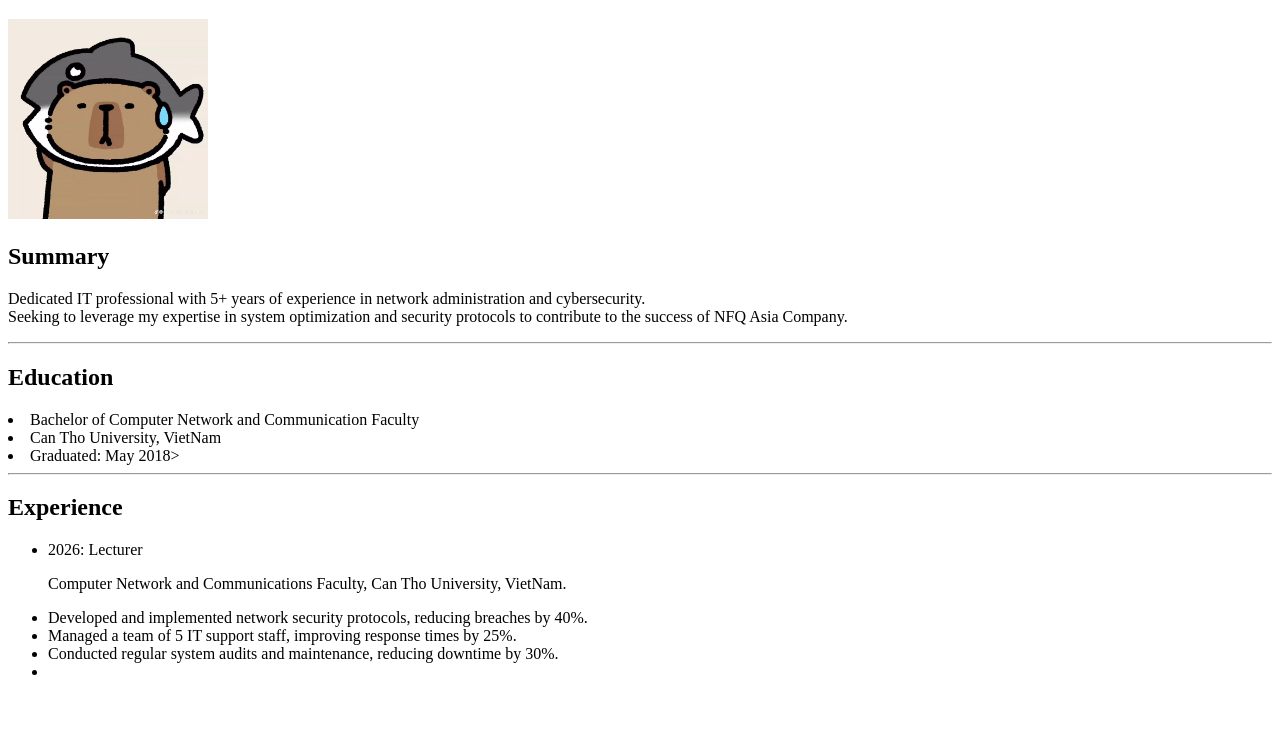
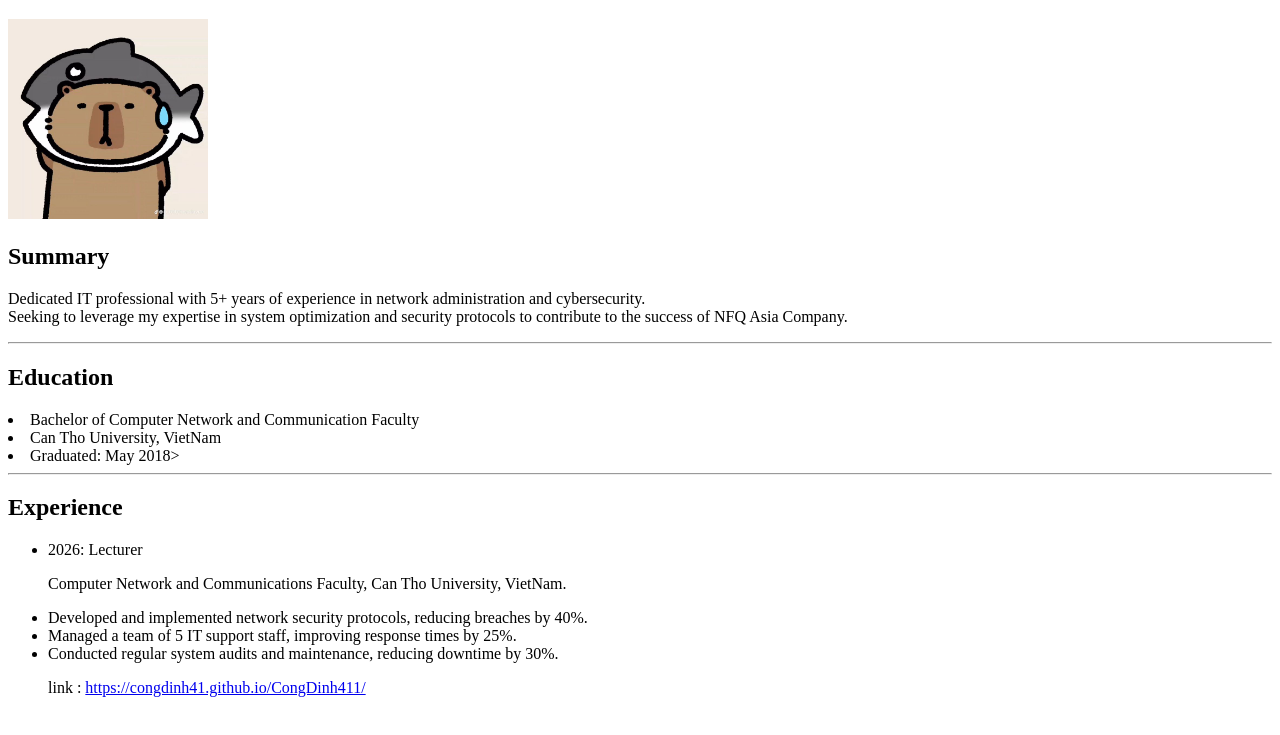
Before and after one commit to CongDinh41/CongDinh41.github.io, a plain HTML site: page index.html in a window 1280 px wide. Shown: the part 61-796 px from the top of the page. Drawn offline with Linux system fonts and the light colour scheme.

Commit message:
Update index.html

```diff
--- a/index.html
+++ b/index.html
@@ -23,7 +23,7 @@
                 <li>Developed and implemented network security protocols, reducing breaches by 40%.</li>
                 <li>Managed a team of 5 IT support staff, improving response times by 25%.</li>
                 <li>Conducted regular system audits and maintenance, reducing downtime by 30%.</li>
-                <li></li>
+                <p>link : <a href="https://congdinh41.github.io/CongDinh411/">https://congdinh41.github.io/CongDinh411/</a></p>
             </ul>
 
 
```
